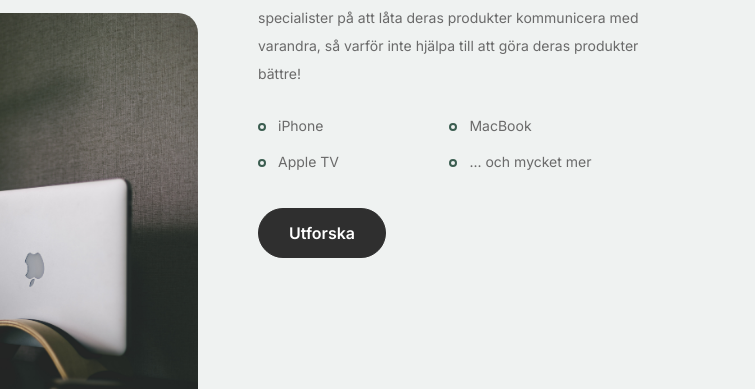
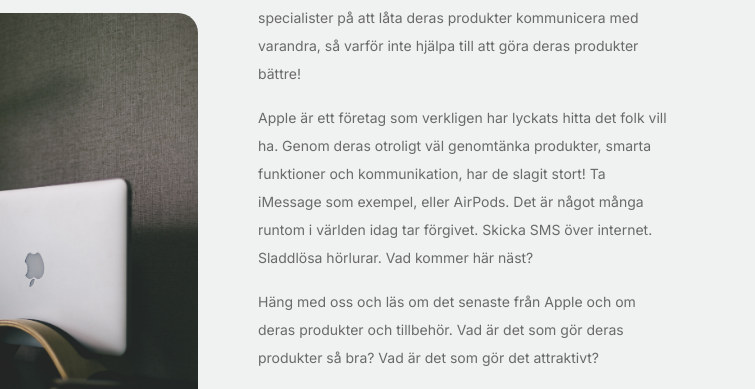
Before and after one commit to stenswed/stenswed.github.io, a website: page index.html in a window 1280 px wide. Shown: the part 1489-1878 px from the top of the page, 525-1280 px from the left. Drawn offline with Linux system fonts and the light colour scheme.

Commit message:
Added additional text on home page

```diff
--- a/index.html
+++ b/index.html
@@ -184,6 +184,19 @@
               så varför inte hjälpa till att göra deras produkter bättre!
             </p>
 
+            <p>
+              Apple är ett företag som verkligen har lyckats hitta det folk vill ha.
+              Genom deras otroligt väl genomtänka produkter, smarta funktioner och
+              kommunikation, har de slagit stort! Ta iMessage som exempel, eller AirPods. Det är
+              något många runtom i världen idag tar förgivet. Skicka SMS över internet. Sladdlösa hörlurar.
+              Vad kommer här näst?
+            </p>
+
+            <p>
+              Häng med oss och läs om det senaste från Apple och om deras produkter och tillbehör.
+              Vad är det som gör deras produkter så bra? Vad är det som gör det attraktivt?
+            </p>
+
             <ul class="list-unstyled custom-list my-4">
               <li>iPhone</li>
               <li>MacBook</li>
```
